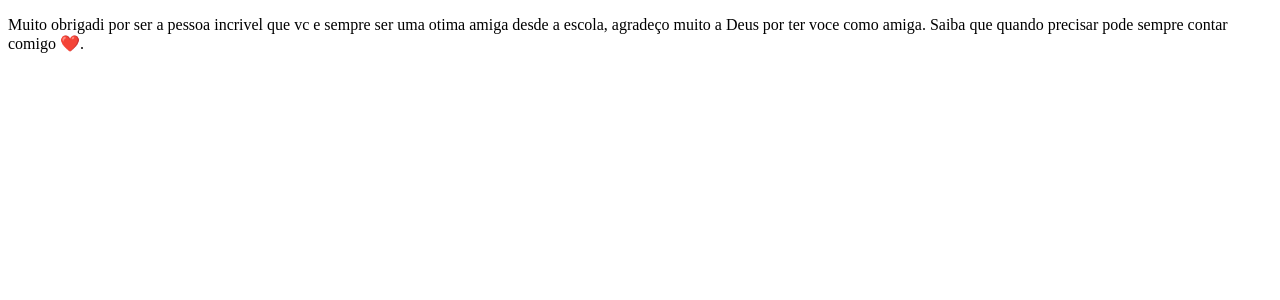
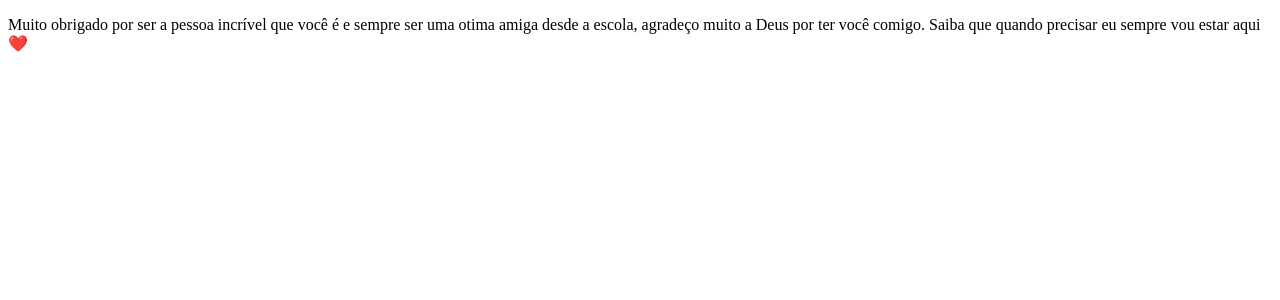
Before and after one commit to matheusRodrigues73/clone-tabnews, a Next.js app: page / in a window 1280 px wide. Shown: the top 300 px of the page. Built offline with nearby package versions, Linux system fonts and the light colour scheme.

Commit message:
Mensagem corrigida

```diff
--- a/pages/index.js
+++ b/pages/index.js
@@ -1,5 +1,5 @@
 function Home(){
-    return <p>Muito obrigadi por ser a pessoa incrivel que vc e sempre ser uma otima amiga desde a escola, agradeço muito a Deus por ter voce como amiga. Saiba que quando precisar pode sempre contar comigo ❤️.</p>
+    return <p>Muito obrigado por ser a pessoa incrível que você é e sempre ser uma otima amiga desde a escola, agradeço muito a Deus por ter você comigo. Saiba que quando precisar eu sempre vou estar aqui ❤️</p>
 }
 
 export default Home
```
